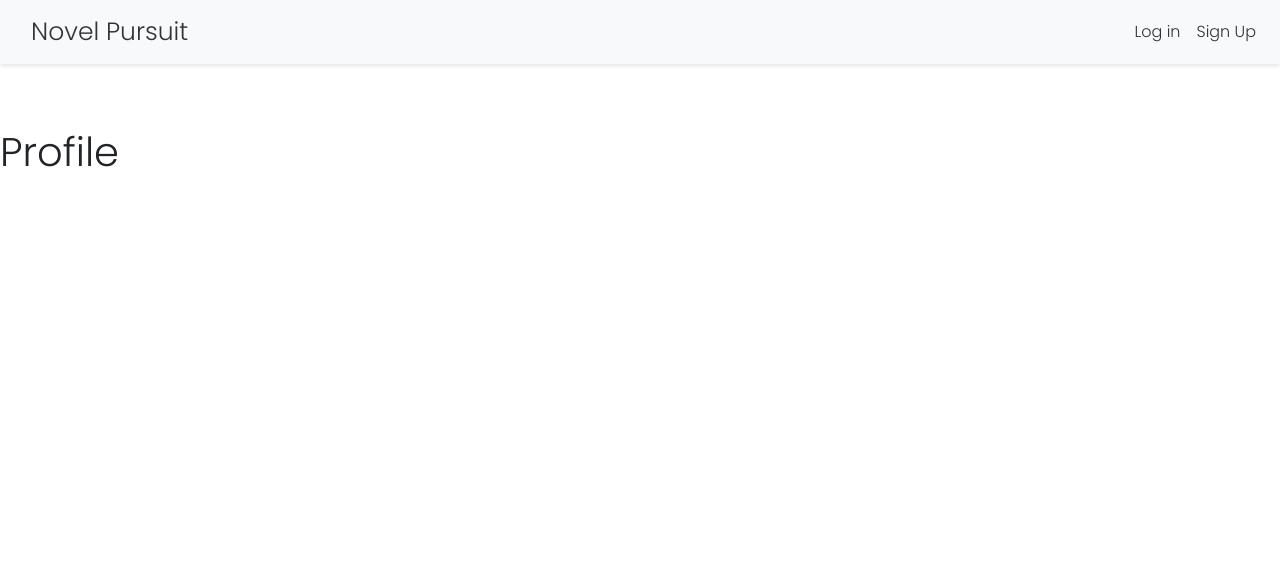
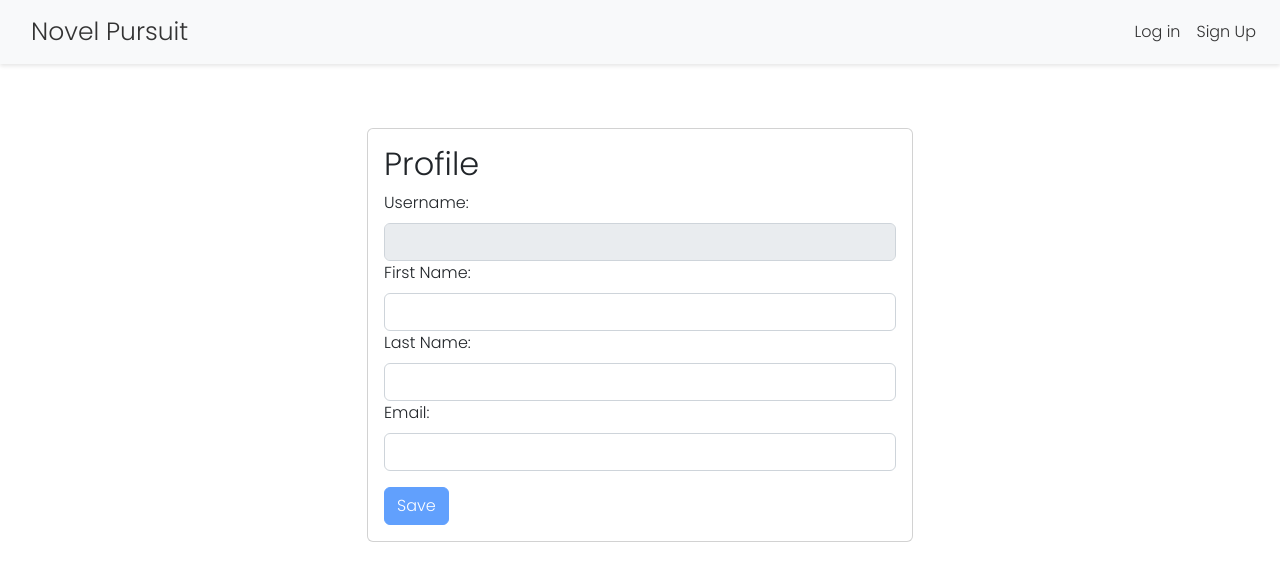
Before and after one commit to laurenmillan/novel-pursuit-frontend, a React (Create React App) app in the folder library/: page /profile in a window 1280 px wide. Shown: the top 580 px of the page. Built offline with nearby package versions, Linux system fonts and the light colour scheme; no server answers; a web font is replaced by a local one.

Commit message:
Add Profile form

```diff
--- a/library/src/App.js
+++ b/library/src/App.js
@@ -75,7 +75,7 @@ const App = () => {
 				<Route exact path="/" element={<><Home /><Main /></>} />
 				<Route exact path="/login" element={<Login login={login} />} />
 				<Route exact path="/signup" element={<Signup />} />
-				<Route exact path="/profile" element={<Profile />} />
+				<Route exact path="/profile" element={<Profile user={currentUser} setCurrentUser={setCurrentUser} />} />
 				<Route exact path="/bookmarks" element={<Bookmarks />} />
 				<Route path="/*" element={<Navigate to="/" />} />
 			</Routes>
--- a/library/src/Components/Profile.js
+++ b/library/src/Components/Profile.js
@@ -1,13 +1,136 @@
 import React, { useEffect, useState } from 'react';
+import {Alert, Button, Col, Container, Form, FormControl, FormGroup, FormLabel, Row, Card} from 'react-bootstrap';
 
-/** Renders a Profile page. */
+import LibraryApi from '../api/api';
 
-const Profile = () => {
+/** Renders a Profile page.
+ *
+ * -Renders a form that will allow user to update First Name, Last Name, Email.
+ * -Props:
+ *    - user: the current user object, containing username and token.
+ *    - setCurrentUser: a function to update the current user information in App state.
+ *
+ */
+
+const Profile = ({ user, setCurrentUser }) => {
+	console.debug('ProfileForm', 'currentUser=', user, 'formData=', user);
+
+	const [formData, setFormData] = useState({
+		username: user?.username || "",
+		firstName: user?.firstName || "",
+		lastName: user?.lastName || "",
+		email: user?.email || "",
+});
+
+	// disable the Save button when no changes have been made to form
+	const [hasChanged, setHasChanged] = useState(false)
+
+	useEffect(() => {
+	setHasChanged(false)
+}, [user])
+
+  // Alert messages
+	const [successMsg, setSuccessMsg] = useState('');
+	const [errorMsg, setErrorMsg] = useState('');
+
+	function handleChange(evt) {
+		const { name, value } = evt.target;
+		setFormData((data) => ({
+			...data,
+			[name]: value
+		}));
+    setHasChanged(true)
+	}
+
+	const handleSubmit = async (evt) => {
+		console.debug('handleSubmit FormData');
+
+		evt.preventDefault();
+		try {
+			await LibraryApi.saveProfile(user.username, {
+				firstName: formData.firstName,
+				lastName: formData.lastName,
+				email: formData.email
+			}, user);
+			setSuccessMsg('Profile updated.');
+			setErrorMsg('');
+
+			setCurrentUser((data) => ({
+				...data,
+				firstName: formData.firstName,
+				lastName: formData.lastName,
+				email: formData.email
+			}));
+		} catch (error) {
+			console.error('Failed to save profile:', error);
+			setErrorMsg('Failed to update profile. Please try again.');
+			setSuccessMsg('');
+		}
+	};
+
 	return (
-		<div>
-			<h1>Profile</h1>
-		</div>
-	);
-};
+		<div className="Profile">
+    <Container>
+	  <Row className="justify-content-center">
+        <Col xs={12} sm={10} md={8} lg={6}>
+          <Card>
+            <Card.Body>
+              <h2>Profile</h2>
+              {successMsg && <Alert variant="success">{successMsg}</Alert>}
+              {errorMsg && <Alert variant="danger">{errorMsg}</Alert>}
+
+              <Form onSubmit={handleSubmit}>
+                <FormGroup>
+                  <FormLabel htmlFor="username">Username: </FormLabel>
+                  <FormControl
+                    type="text"
+                    name="username"
+                    value={formData.username}
+                    disabled
+                    readOnly
+                  />
+                </FormGroup>
+                <FormGroup>
+                  <FormLabel htmlFor="firstName">First Name: </FormLabel>
+                  <FormControl
+                    type="text"
+                    name="firstName"
+                    value={formData.firstName}
+                    onChange={handleChange}
+                    required
+                  />
+                </FormGroup>
+                <FormGroup>
+                  <FormLabel htmlFor="lastName">Last Name: </FormLabel>
+                  <FormControl
+                    type="text"
+                    name="lastName"
+                    value={formData.lastName}
+                    onChange={handleChange}
+                    required
+                  />
+                </FormGroup>
+                <FormGroup>
+                  <FormLabel htmlFor="email">Email: </FormLabel>
+                  <FormControl
+                    type="text"
+                    name="email"
+                    value={formData.email}
+                    onChange={handleChange}
+                    required
+                  />
+                </FormGroup>
+                <Button style={{marginTop: '1rem'}} type="submit" variant="primary" disabled={!hasChanged}>
+                  Save
+                </Button>
+              </Form>
+            </Card.Body>
+          </Card>
+        </Col>
+      </Row>
+    </Container>
+  </div>
+);
+}
 
 export default Profile;
```
